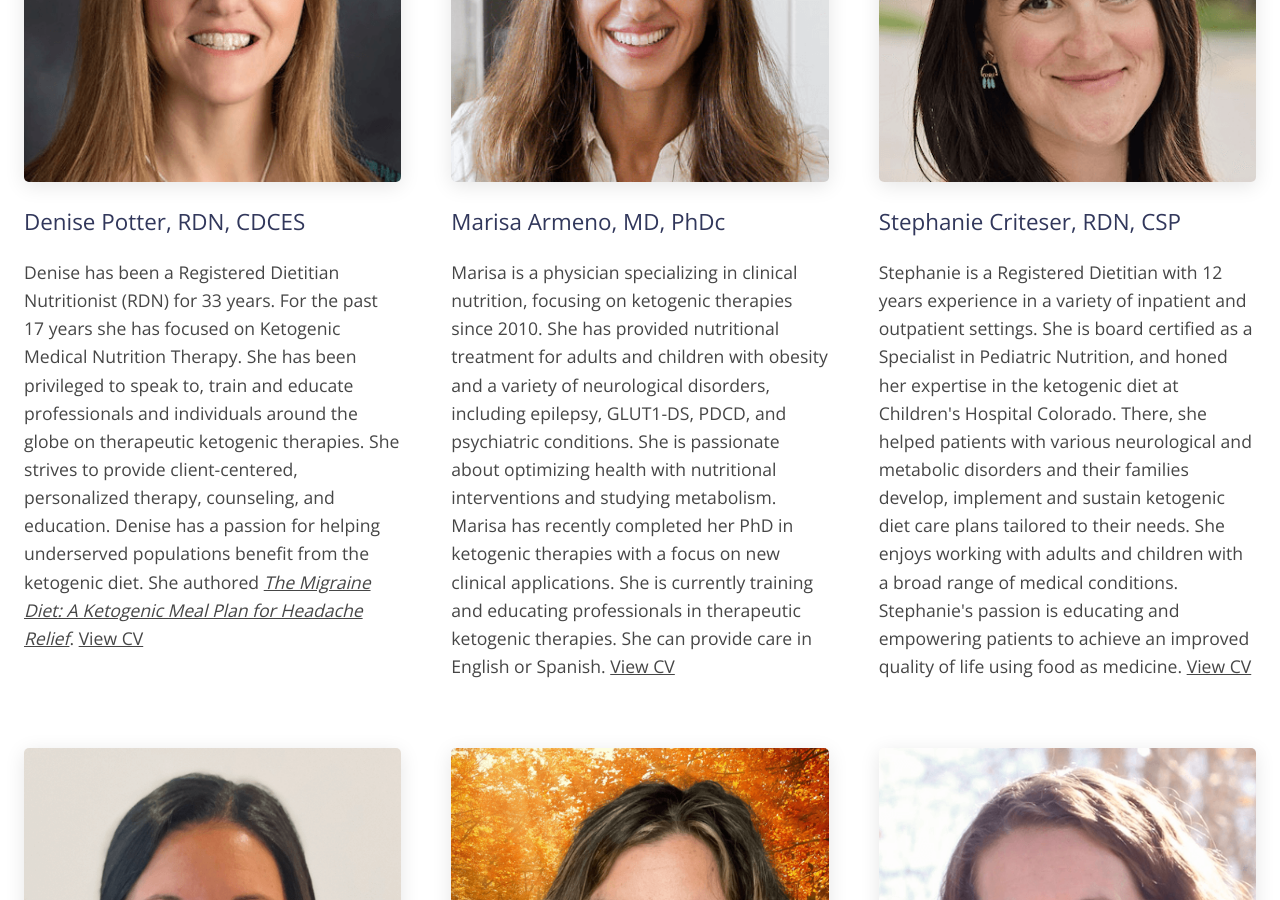
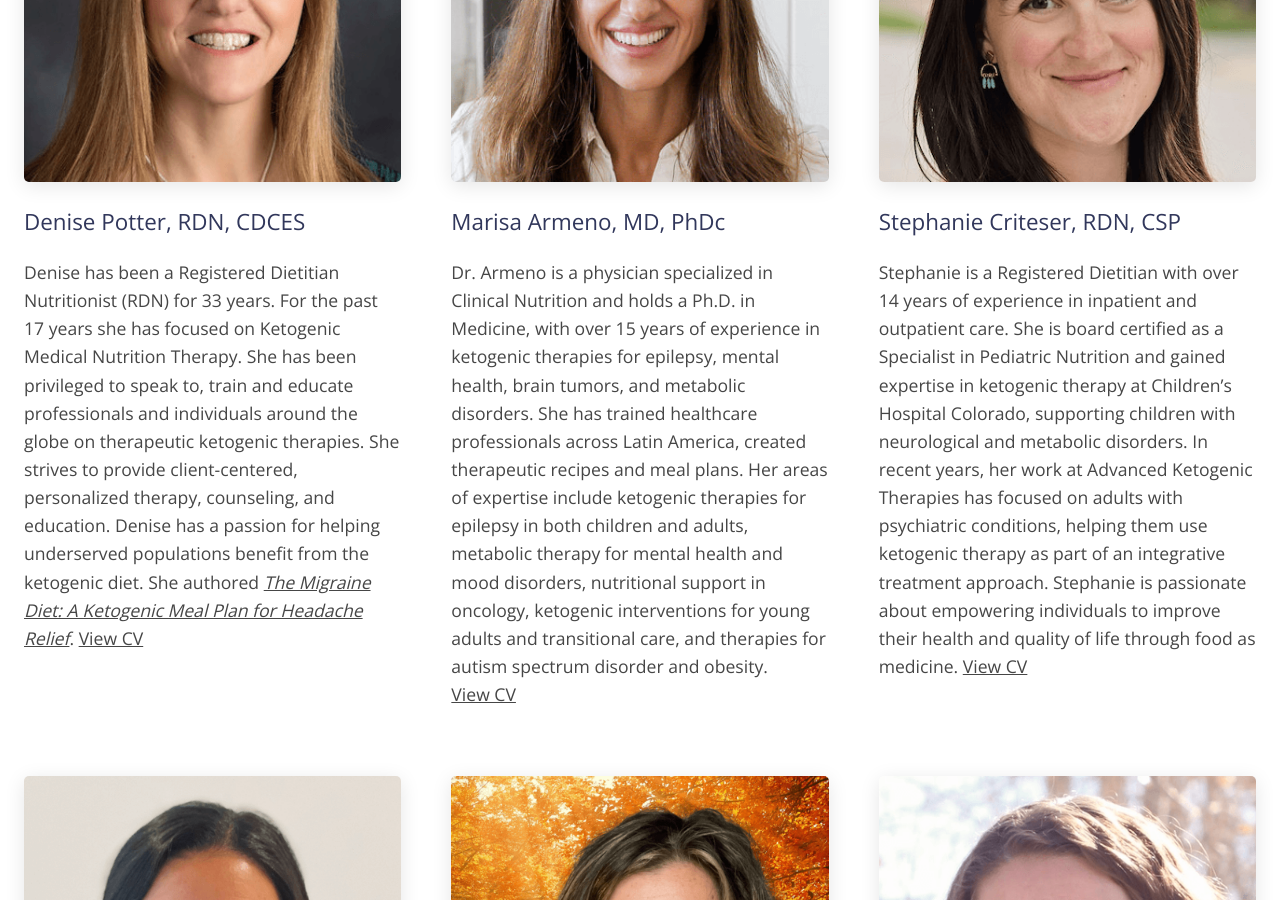
Before and after one commit to janmilosh/potterketo_jekyll, a Jekyll site: the page built from _pages/team.html, in a window 1280 px wide and 900 px high, scrolled down 569 px. Built offline with Jekyll 4.4.1, drawn with Linux system fonts in a browser that asks for light colours; nearby versions of some CDN libraries; some of the changed text lies outside the part shown.

Commit message:
Update Erin, Marisa, Stephanie bios, Marisa CV, Erin pic

```diff
--- a/_includes/people/erin.html
+++ b/_includes/people/erin.html
@@ -1,5 +1,5 @@
 <div>
   <img src="{{ '/assets/images/erin.png' | relative_url }}" alt="Erin K. Waranch">
   <h2>Erin K. Waranch, MS, RDN, LD</h2>
-  <p>Erin has been a pediatric clinical dietitian for the past 7 years. She specializes in ketogenic diet therapy for conditions like pediatric epilepsy, infantile spasms, glut-1 deficiency and pyruvate dehydrogenase deficiency. Erin enjoys individualizing nutrition plans for her patients to help them be as successful as possible. She has a passion for teaching people about how nutrition can improve long term health outcomes. <span class="nobreak"><a href="{{ '/assets/files/erin_cv.pdf' | relative_url }}" target="_blank">View CV</a></span></p>
+  <p>Erin is a clinical dietitian with 10 years of experience in the field. She specializes in ketogenic diet therapy for conditions such as pediatric epilepsy, infantile spasms, GLUT1 deficiency, and pyruvate dehydrogenase deficiency. Her expertise also includes applying ketogenic therapy to support both adults and children with cancer, psychiatric and memory disorders, and other complex neurological conditions. Erin is dedicated to developing personalized nutrition plans that help patients achieve their best possible outcomes. She is passionate about educating others on the powerful role nutrition can play in long-term health and disease management. <span class="nobreak"><a href="{{ '/assets/files/erin_cv.pdf' | relative_url }}" target="_blank">View CV</a></span></p>
 </div>
--- a/_includes/people/marisa.html
+++ b/_includes/people/marisa.html
@@ -1,5 +1,5 @@
 <div>
   <img src="{{ '/assets/images/marisa.png' | relative_url }}" alt="Marisa Armeno">
   <h2>Marisa Armeno, MD, PhDc</h2>
-  <p>Marisa is a physician specializing in clinical nutrition, focusing on ketogenic therapies since 2010. She has provided nutritional treatment for adults and children with obesity and a variety of neurological disorders, including epilepsy, GLUT1-DS, PDCD, and psychiatric conditions. She is passionate about optimizing health with nutritional interventions and studying metabolism. Marisa has recently completed her PhD in ketogenic therapies with a focus on new clinical applications. She is currently training and educating professionals in therapeutic ketogenic therapies. She can provide care in English or Spanish. <span class="nobreak"><a href="{{ '/assets/files/marisa_cv.pdf' | relative_url }}" target="_blank">View CV</a></span></p>
+  <p>Dr. Armeno is a physician specialized in Clinical Nutrition and holds a Ph.D. in Medicine, with over 15 years of experience in ketogenic therapies for epilepsy, mental health, brain tumors, and metabolic disorders. She has trained healthcare professionals across Latin America, created therapeutic recipes and meal plans. Her areas of expertise include ketogenic therapies for epilepsy in both children and adults, metabolic therapy for mental health and mood disorders, nutritional support in oncology, ketogenic interventions for young adults and transitional care, and therapies for autism spectrum disorder and obesity. <span class="nobreak"><a href="{{ '/assets/files/marisa_cv.pdf' | relative_url }}" target="_blank">View CV</a></span></p>
 </div>
--- a/_includes/people/stephanie.html
+++ b/_includes/people/stephanie.html
@@ -1,5 +1,5 @@
 <div>
   <img src="{{ '/assets/images/stephanie.png' | relative_url }}" alt="Stephanie Criteser">
   <h2>Stephanie Criteser, RDN, CSP</h2>
-  <p>Stephanie is a Registered Dietitian with 12 years experience in a variety of inpatient and outpatient settings. She is board certified as a Specialist in Pediatric Nutrition, and honed her expertise in the ketogenic diet at Children's Hospital Colorado. There, she helped patients with various neurological and metabolic disorders and their families develop, implement and sustain ketogenic diet care plans tailored to their needs. She enjoys working with adults and children with a broad range of medical conditions. Stephanie's passion is educating and empowering patients to achieve an improved quality of life using food as medicine. <span class="nobreak"><a href="{{ '/assets/files/stephanie_cv.pdf' | relative_url }}" target="_blank">View CV</a></span></p>
+  <p>Stephanie is a Registered Dietitian with over 14 years of experience in inpatient and outpatient care. She is board certified as a Specialist in Pediatric Nutrition and gained expertise in ketogenic therapy at Children’s Hospital Colorado, supporting children with neurological and metabolic disorders. In recent years, her work at Advanced Ketogenic Therapies has focused on adults with psychiatric conditions, helping them use ketogenic therapy as part of an integrative treatment approach. Stephanie is passionate about empowering individuals to improve their health and quality of life through food as medicine. <span class="nobreak"><a href="{{ '/assets/files/stephanie_cv.pdf' | relative_url }}" target="_blank">View CV</a></span></p>
 </div>
```
Also changed, not shown: assets/images/erin.png, 1 other file.
